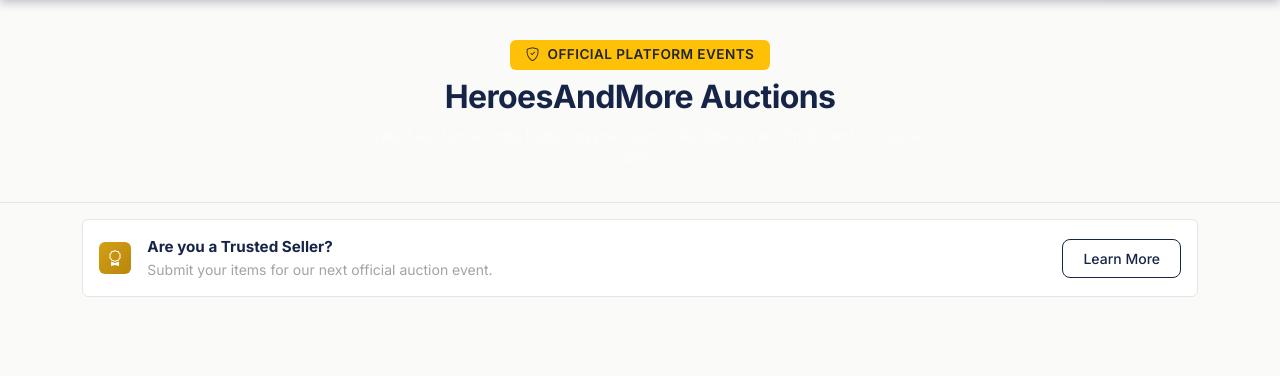
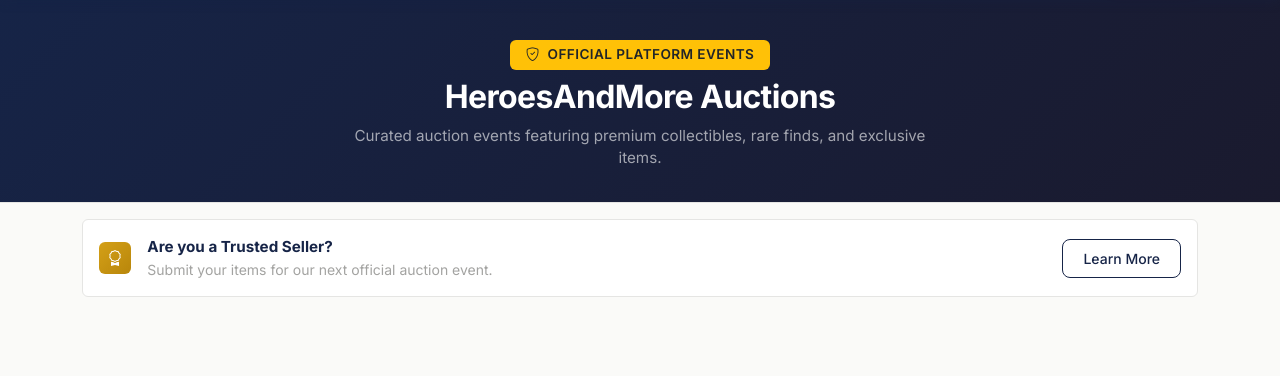
Before and after one commit to nadermx/heroesandmore, a Django app: page /marketplace/auctions/ in a window 1280 px wide. Shown: the part 83-459 px from the top of the page. Run offline with Django 5.2, Linux system fonts and the light colour scheme; data that the repository does not hold is empty; parts of the project's set-up code (start-up, migrations or seed data) failed here and were passed over; some libraries are stand-ins or nearby versions.

Commit message:
Fix undefined CSS variables across all auction templates
Replaced var(--dark) with #162447 and var(--primary) with
var(--brand-primary) in platform_auctions.html and listing_detail.html.
Added explicit white color to auctions page h1 heading.

Co-Authored-By: Claude Opus 4.6 <noreply@anthropic.com>

```diff
--- a/templates/marketplace/listing_detail.html
+++ b/templates/marketplace/listing_detail.html
@@ -646,7 +646,7 @@
             <div class="seller-card mb-4">
                 {% if listing.is_platform_listing %}
                 <div class="d-flex align-items-center">
-                    <div class="rounded-circle me-3 d-flex align-items-center justify-content-center" style="width: 56px; height: 56px; background: linear-gradient(135deg, var(--dark) 0%, #1a1a2e 100%);">
+                    <div class="rounded-circle me-3 d-flex align-items-center justify-content-center" style="width: 56px; height: 56px; background: linear-gradient(135deg, #162447 0%, #1a1a2e 100%);">
                         <i class="bi bi-shield-check text-warning" style="font-size: 1.5rem;"></i>
                     </div>
                     <div class="flex-grow-1">
--- a/templates/marketplace/platform_auctions.html
+++ b/templates/marketplace/platform_auctions.html
@@ -6,13 +6,13 @@
 
 {% block content %}
 <!-- Hero -->
-<section style="background: linear-gradient(135deg, var(--dark) 0%, #1a1a2e 100%); padding: 2.5rem 0 2rem;">
+<section style="background: linear-gradient(135deg, #162447 0%, #1a1a2e 100%); padding: 2.5rem 0 2rem;">
     <div class="container text-center text-white">
         <span class="badge bg-warning text-dark mb-2 px-3 py-2" style="font-size: 0.85rem;">
             <i class="bi bi-shield-check me-1"></i> Official Platform Events
         </span>
-        <h1 class="fw-bold mb-2" style="font-size: 2rem;">HeroesAndMore Auctions</h1>
-        <p class="text-white-50 mx-auto mb-0" style="max-width: 600px; font-size: 0.95rem;">
+        <h1 class="fw-bold mb-2" style="font-size: 2rem; color: #fff;">HeroesAndMore Auctions</h1>
+        <p class="mx-auto mb-0" style="max-width: 600px; font-size: 0.95rem; color: rgba(255,255,255,0.6);">
             Curated auction events featuring premium collectibles, rare finds, and exclusive items.
         </p>
     </div>
@@ -35,7 +35,7 @@
                         <img src="{{ event.cover_image.url }}" class="card-img-top" alt="{{ event.name }}" style="height: 220px; object-fit: cover; object-position: {{ event.cover_image_position_x }}% {{ event.cover_image_position_y }}%;">
                     </a>
                     {% else %}
-                    <a href="{% url 'marketplace:platform_auction_detail' slug=event.slug %}" class="d-flex align-items-center justify-content-center" style="height: 220px; background: linear-gradient(135deg, var(--primary) 0%, var(--dark) 100%);">
+                    <a href="{% url 'marketplace:platform_auction_detail' slug=event.slug %}" class="d-flex align-items-center justify-content-center" style="height: 220px; background: linear-gradient(135deg, var(--brand-primary) 0%, #162447 100%);">
                         <i class="bi bi-hammer text-white" style="font-size: 3rem; opacity: 0.5;"></i>
                     </a>
                     {% endif %}
@@ -82,7 +82,7 @@
 <section style="padding: 2.5rem 0; {% if not live_events %}{% else %}background: var(--gray-50);{% endif %}">
     <div class="container">
         <h2 class="h5 fw-bold mb-3">
-            <i class="bi bi-calendar-event" style="color: var(--primary);"></i>
+            <i class="bi bi-calendar-event" style="color: var(--brand-primary);"></i>
             Upcoming Events
         </h2>
         <div class="row g-4">
```
